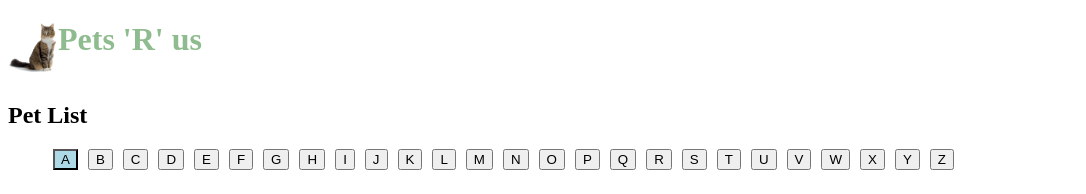
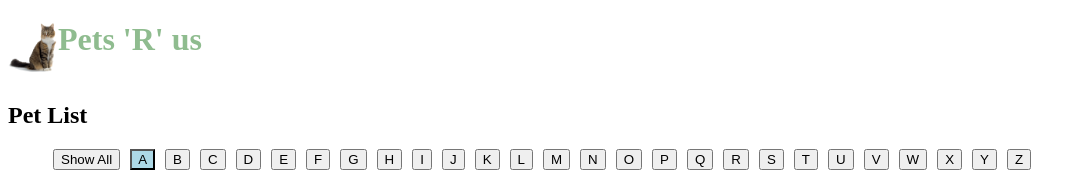
Before and after one commit to misterBIT/angular-workshop-april17, an Angular app: page / in a window 1280 px wide. Shown: the top 194 px of the page, without its empty margins (0-1086 px from the left). Built offline with nearby package versions, Linux system fonts and the light colour scheme.

Commit message:
add show all button

```diff
--- a/src/app/shared/letter-selector.component.ts
+++ b/src/app/shared/letter-selector.component.ts
@@ -5,6 +5,7 @@ import { Component, Output, EventEmitter, Input } from '@angular/core';
   styles: [`ul {list-style:none}`, `li {display:inline-block; padding:0 5px;}`, `.selected{background-color:lightblue}`],
   template: `
     <ul>
+      <li><button  [class.selected]="letterSelected === ''" (click)="selectLetter('')">Show All</button></li>
       <li *ngFor="let letter of letters">
         <button [class.selected]="letter === letterSelected" (click)="selectLetter(letter)">{{letter}}</button>
       </li>
```
